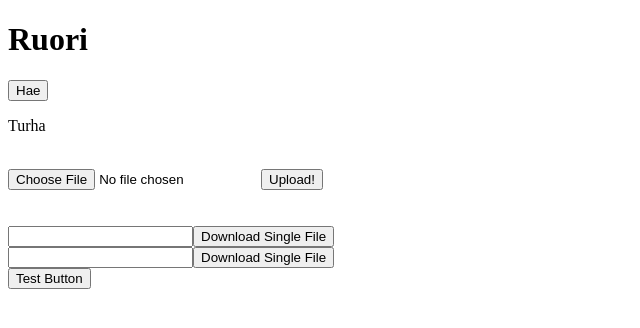
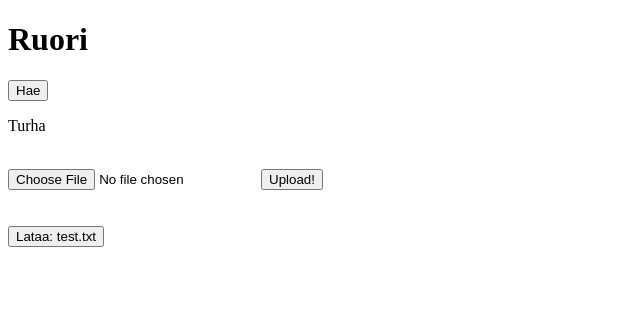
Before and after one commit to JaskaPaa/Ruori-Backend, a React (Create React App) app in the folder client/: page / in a window 1280 px wide. Shown: the top 328 px of the page, without its empty margins (0-640 px from the left). Built offline with nearby package versions, Linux system fonts and the light colour scheme; no server answers.

Commit message:
refactored

```diff
--- a/client/src/App.js
+++ b/client/src/App.js
@@ -53,19 +53,43 @@ const Notes = () => {
 
 const App = () => {
 
-  const [downloadFile, setDownloadFile] = useState ('');
+  return (
+    <div>
+      <h1>Ruori</h1>
+      <Notes />
+      <br />
+      <UploadFile />
+      <br />
+      <br />
+      <DownloadFile filename={'test.txt'} />
+    </div>
+  )
+}
 
-  function handleDownloadFile (e) {
+const UploadFile = () => {
 
-    setDownloadFile(e.target.value.replace('.', '_'));
-  }
+  return (
+    <form // ref='uploadForm'
+        id='uploadForm'
+        action='http://localhost:5000/upload'
+        method='post'
+        encType="multipart/form-data">
+          <input type="file" name="sampleFile" />
+          <input type='submit' value='Upload!' />
+    </form>
+  )
+}
+
+const DownloadFile = (props) => {
+
+  const { filename } = props
 
   function handleSubmit(event) {
     event.preventDefault();
 
-    // do something
-    console.log("Form submitted");
-    console.log("App  downloadFile: " + downloadFile);
+    //let downloadFile2 = filename.replace('.', '_')
+    let downloadFile = filename
+    downloadFile = downloadFile.replace('.', '_')
 
     axios({
       url: 'http://localhost:5000/single/' + downloadFile,
@@ -77,112 +101,21 @@ const App = () => {
           .createObjectURL(new Blob([response.data]));
         const link = document.createElement('a');
         link.href = url;
-        link.setAttribute('download', downloadFile.replace('_', '.'));
+        link.setAttribute('download', filename);
         document.body.appendChild(link);
         link.click();
-        console.log('Downloaded file: ' + downloadFile.replace('_', '.'));
       })
       .catch((error) => {
         console.log(error.toJSON());
       });
   }
 
-  const DownloadFile = (props) => {
-
-    //const downloadFile = props.filename
-    const { filename } = props
-
-    const [downloadFile, setDownloadFile] = useState ('');
-
-    function handleDownloadFile (e) {
-      setDownloadFile(e.target.value.replace('.', '_'));
-    }
-
-    console.log("----: " + filename)
-    console.log("----: " + downloadFile)
-
-    function handleSubmit(event) {
-      event.preventDefault();
-
-      // do something
-      console.log("Form submitted");
-      console.log(filename)
-      console.log(downloadFile);
-      console.log("Download's downloadFile: " + downloadFile);
-
-
-      //let downloadFile2 = filename.replace('.', '_')
-      let downloadFile2 = filename
-      downloadFile2 = downloadFile2.replace('.', '_')
-
-      console.log("Download's downloadFile2: " + downloadFile2 + '---');
-      console.log(typeof downloadFile2);
-
-      console.log(downloadFile2.valueOf() === 'test_txt');
-
-      downloadFile2 = 'test_txt'
-      console.log(typeof downloadFile2);
-
-      console.log("Download's downloadFile2: " + downloadFile2  + '---');
-
-      console.log(downloadFile2 === 'test_txt');
-
-
-      axios({
-        url: 'http://localhost:5000/single/' + downloadFile2,
-        method:'GET',
-        responseType: 'blob'
-        })
-        .then((response) => {
-          const url = window.URL
-            .createObjectURL(new Blob([response.data]));
-          const link = document.createElement('a');
-          link.href = url;
-          console.log("hahahahaha" + filename)
-          link.setAttribute('download', filename);
-          document.body.appendChild(link);
-          link.click();
-          //console.log('Downloaded file: ' + downloadFile.replace('_', '.'));
-        })
-        .catch((error) => {
-          console.log(error.toJSON());
-        });
-    }
-
-    return (
-      <div>
-      <form onSubmit={handleSubmit} >
-        <input type="text" id="filename" name="filename" value={downloadFile} onChange={handleDownloadFile}/>
-        <button type="submit">Download Single File</button>
-      </form>
-      <button onClick={handleSubmit}>Test Button</button>
-      </div>
-    )
-
-  }
-
   return (
     <div>
-      <h1>Ruori</h1>
-      <Notes />
-      <br />
-      <form // ref='uploadForm'
-        id='uploadForm'
-        action='http://localhost:5000/upload'
-        method='post'
-        encType="multipart/form-data">
-          <input type="file" name="sampleFile" />
-          <input type='submit' value='Upload!' />
-      </form>
-      <br />
-      <br />
-      <form onSubmit={handleSubmit} >
-        <input type="text" id="filename" name="filename" value={downloadFile} onChange={handleDownloadFile} />
-        <button type="submit">Download Single File</button>
-      </form>
-      <DownloadFile filename={'text_txt'} />
+    <button onClick={handleSubmit}>Lataa: {filename}</button>
     </div>
   )
+
 }
 
 export default App;
```
Also changed, not shown: 1 other file (tests, documents, lock files or other folders).
